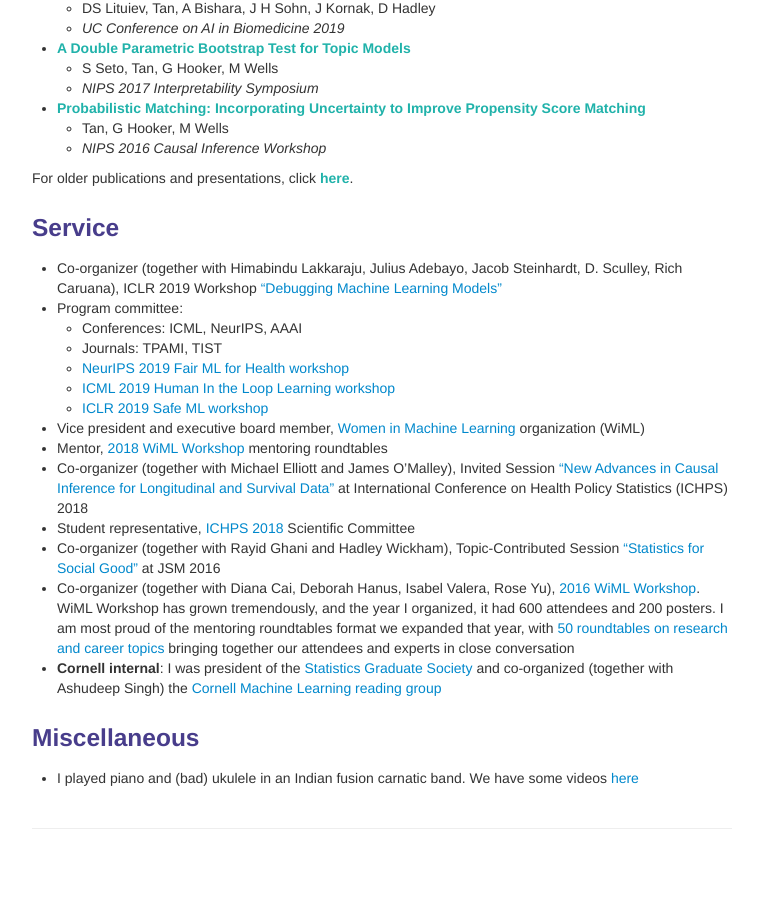
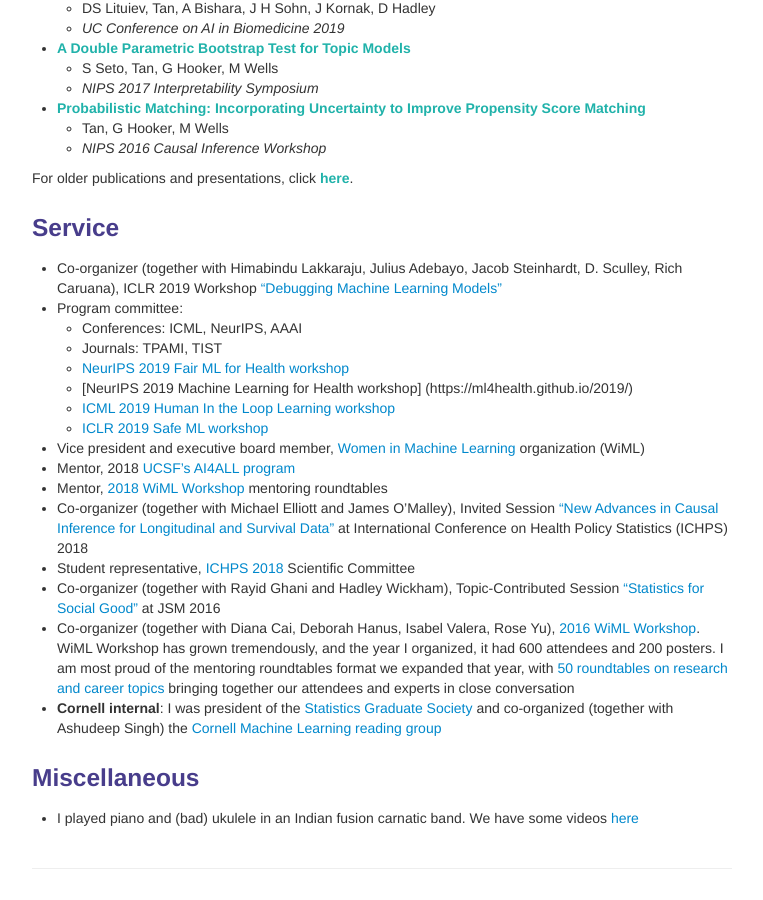
Before and after one commit to shftan/shftan.github.io, a Jekyll site: the page built from index.md, in a window 1280 px wide and 900 px high, scrolled down 1943 px. Shown: the whole window, without its empty margins (258-1021 px from the left). Built offline with Jekyll 4.4.1, drawn with Linux system fonts in a browser that asks for light colours; before the commit the page ends 2803 px from its top, so only the background shows below that.

Commit message:
Update index.md

```diff
--- a/index.md
+++ b/index.md
@@ -111,9 +111,11 @@ For older publications and presentations, click <a class="paper" href="olderpubl
   - Conferences: ICML, NeurIPS, AAAI
   - Journals: TPAMI, TIST
   - [NeurIPS 2019 Fair ML for Health workshop](https://www.fairmlforhealth.com/)
+  - [NeurIPS 2019 Machine Learning for Health workshop] (https://ml4health.github.io/2019/)
   - [ICML 2019 Human In the Loop Learning workshop](https://sites.google.com/view/hill2019/home)
   - [ICLR 2019 Safe ML workshop](https://sites.google.com/view/safeml-iclr2019/home)
 - Vice president and executive board member, [Women in Machine Learning](https://wimlworkshop.org) organization (WiML)
+- Mentor, 2018 [UCSF's AI4ALL program](http://ai4all.ucsf.edu/)
 - Mentor, [2018 WiML Workshop](https://wimlworkshop.org/2018/program/) mentoring roundtables
 - Co-organizer (together with Michael Elliott and James O'Malley),  Invited Session ["New Advances in Causal Inference for Longitudinal and Survival Data"](http://ww2.amstat.org/meetings/ichps/2018/onlineprogram/Program.cfm) at International Conference on Health Policy Statistics (ICHPS) 2018
 - Student representative, [ICHPS 2018](http://ww2.amstat.org/meetings/ichps/2018/) Scientific Committee
```
